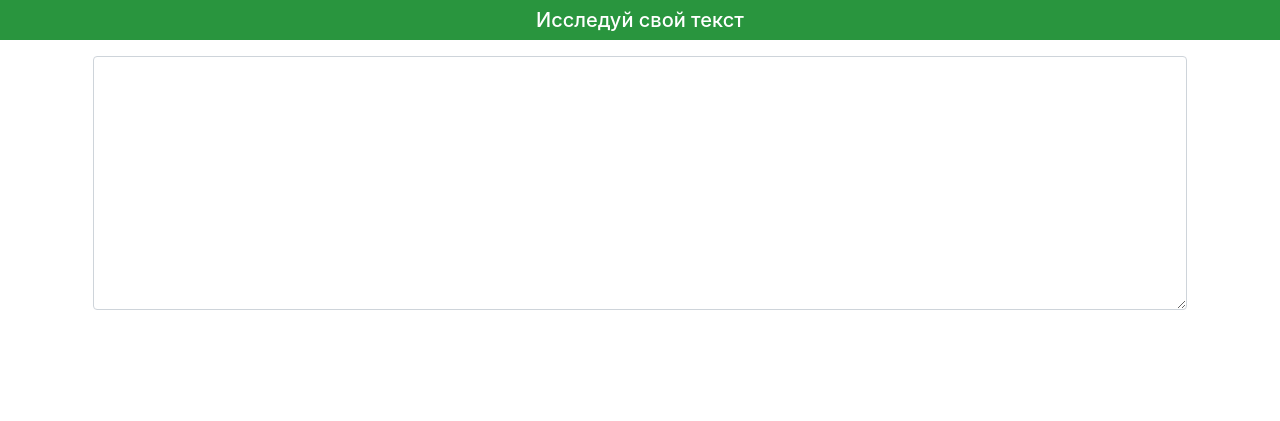
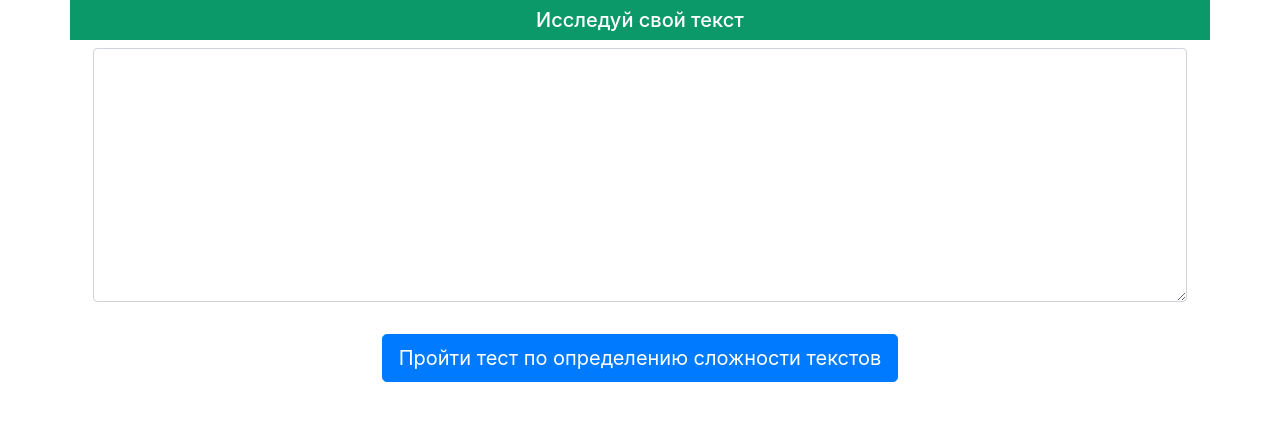
Before and after one commit to joaomsimoes/textometr, a Flask app: template templates/index.html in a window 1280 px wide. Shown: the top 421 px of the page. Run offline with Flask 2, Linux system fonts and the light colour scheme; the template is opened without the code that fills it, so the values that code supplies are empty; some libraries are stand-ins or nearby versions.

Commit message:
small design and config changes

```diff
--- a/app.py
+++ b/app.py
@@ -2,12 +2,15 @@ from flask import Flask
 from flask import jsonify
 from flask import request
 from flask import render_template
+import redis
 import analyzer
 
 app = Flask(__name__)
+cache = redis.Redis(host='redis', port=6379)
 
 @app.route('/')
 def index():
+    print('hits: ' + str(cache.incr('hits')))
     return render_template('index.html')
 
 @app.route('/analyze', methods=['POST'])
--- a/docker-compose.yml
+++ b/docker-compose.yml
@@ -1,4 +1,5 @@
 version: '3'
+
 services:
   web:
     build: .
@@ -9,4 +10,6 @@ services:
     volumes:
       - .:/code
     ports:
-      - "5000:5000"
+      - "9001:5000"
+  redis:
+    image: "redis:alpine"
--- a/requirements.txt
+++ b/requirements.txt
@@ -1,4 +1,5 @@
- Flask==1.0
+ Flask
+ redis
  numpy
  scipy
  pandas
--- a/templates/index.html
+++ b/templates/index.html
@@ -14,8 +14,8 @@
     <script src="https://unpkg.com/axios/dist/axios.min.js"></script>
 
     <style type="text/css">
-        .bg-header {
-            background-color: #29953e;
+        .bg-main {
+            background-color: #0c996a;
         }
     </style>
 
@@ -23,10 +23,13 @@
 </head>
 
 <body>
-    <header class="bg-header">
-        <h5 class="text-center text-white p-2">Исследуй свой текст</h5>
-    </header>
     <div id="app" class="container">
+        <div class="row pt-2 bg-main text-white">
+            <div class="col">
+                <h5 class="text-center">Исследуй свой текст</h5>
+            </div>
+        </div>
+
         <div v-if="result && result.text_ok === false" class="alert alert-danger text-center" role="alert">
             [[ result.text_error_message]]
         </div>
@@ -92,7 +95,12 @@
                 </tr>
             </tbody>
         </table>
+
+        <div class="text-center">
+            <a class="btn btn-primary btn-lg m-2" href="/survey">Пройти тест по определению сложности текстов</a>
+        </div>
     </div>
+
     <script>
         const DELAY = 2000;
 
```
Also changed, not shown: README.md.
